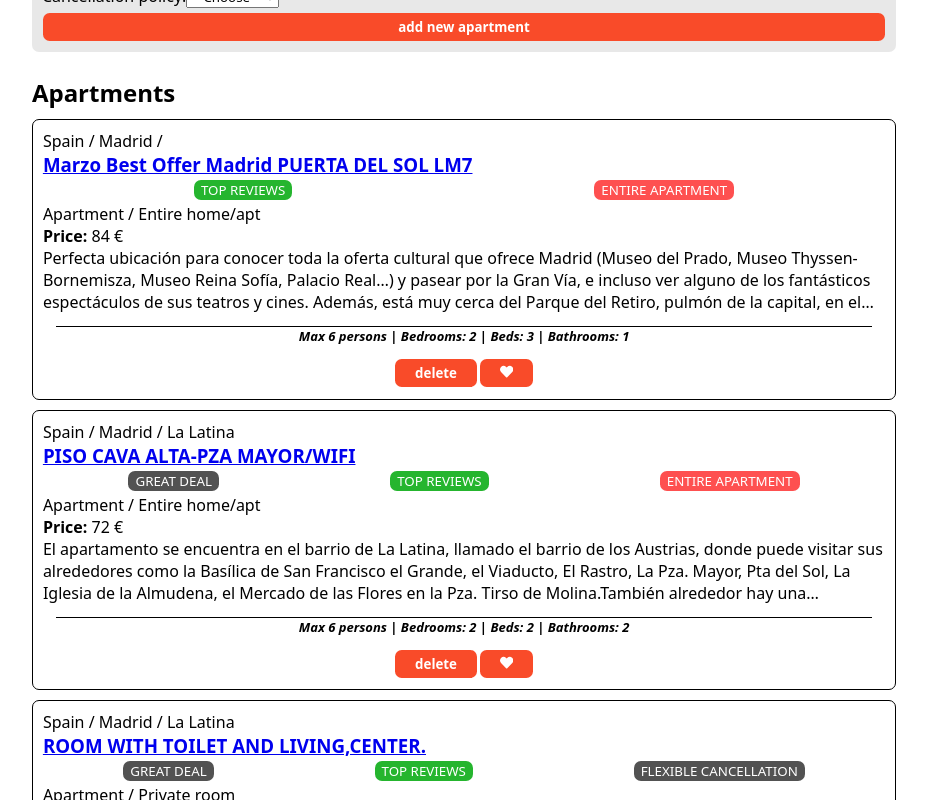
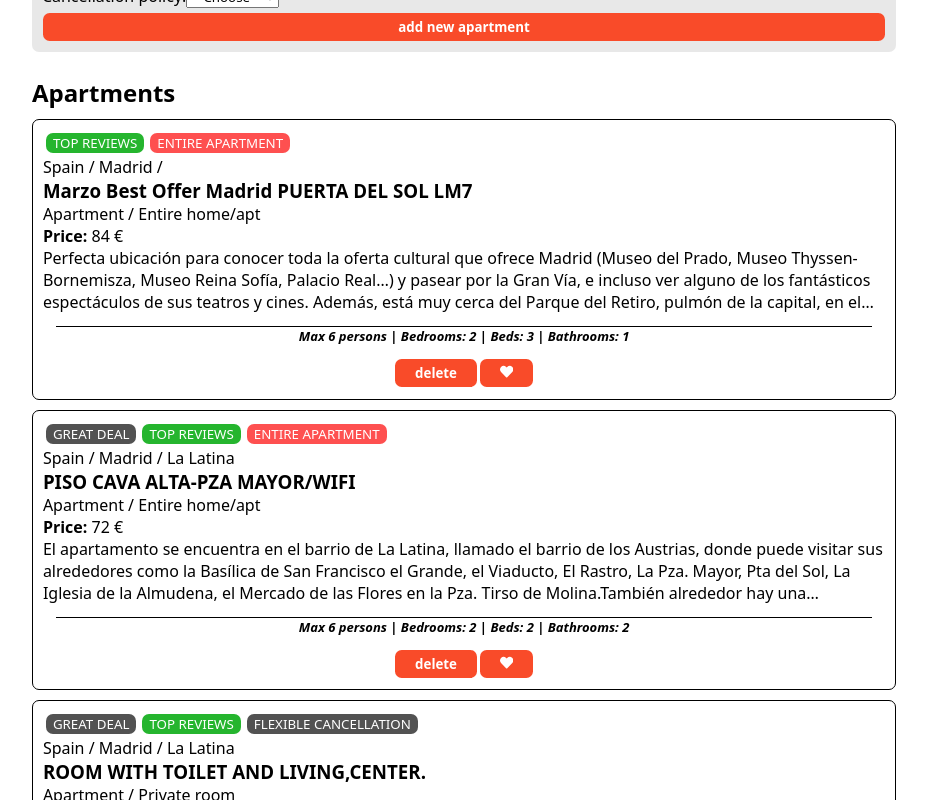
Before and after one commit to Ole-Guacamole/mini-project-apartments-rental-app, a React (Vite) app: page / in a window 1280 px wide. Shown: the part 1040-1840 px from the top of the page, without its empty margins (291-1218 px from the left). Built offline with nearby package versions, Linux system fonts and the light colour scheme.

Commit message:
add some styling

```diff
--- a/src/App.css
+++ b/src/App.css
@@ -100,6 +100,7 @@
   border-radius: 7px;
   border: 1px solid black;
   margin: 10px 0;
+  color: black;
 }
 .apartment-card-right {
   p {
@@ -107,6 +108,7 @@
     display: -webkit-box;
     -webkit-line-clamp: 3;
     -webkit-box-orient: vertical;
+    color: black;
 
   }
 }
@@ -170,7 +172,7 @@
 .labels {
   display: flex;
   flex-direction: row;
-  justify-content: space-around;
+  justify-content: flex-start;
 
 
 }
@@ -218,3 +220,22 @@ flex-direction: column;
 button {
   cursor:pointer;
 }
+
+a:link, a:visited {
+  text-decoration: none;
+  color: white;
+ }
+
+h3 {
+  color:black;
+}
+
+.apartments-details-lower-all {
+display: flex;
+flex-direction: row;
+justify-content:flex start;
+}
+
+.apartments-details-lower {
+margin-right: 2em;
+}
--- a/src/components/ApartmentCard.jsx
+++ b/src/components/ApartmentCard.jsx
@@ -12,70 +12,88 @@ function ApartmentCard(props) {
     const labels = [];
 
     if (apartment.price <= 75) {
-      labels.push(<span key="great-deal" className="label great-deal">Great Deal</span>);
+      labels.push(
+        <span key="great-deal" className="label great-deal">
+          Great Deal
+        </span>
+      );
     }
 
     if (apartment.review_scores_rating >= 70) {
-      labels.push(<span key="top-review-score" className="label top-review-score">Top Reviews</span>);
+      labels.push(
+        <span key="top-review-score" className="label top-review-score">
+          Top Reviews
+        </span>
+      );
     }
 
-    if (apartment.room_type === "Entire home/apt" ) {
-      labels.push(<span key="entire-home" className="label entire-home">Entire Apartment</span>);
+    if (apartment.room_type === "Entire home/apt") {
+      labels.push(
+        <span key="entire-home" className="label entire-home">
+          Entire Apartment
+        </span>
+      );
     }
 
-    if (apartment.cancellation_policy === "flexible" ) {
-      labels.push(<span key="flexible-cancellation" className="label flexible-cancellation">flexible cancellation</span>);
+    if (apartment.cancellation_policy === "flexible") {
+      labels.push(
+        <span
+          key="flexible-cancellation"
+          className="label flexible-cancellation"
+        >
+          flexible cancellation
+        </span>
+      );
     }
 
     return labels;
   };
 
-
-
   return (
     <div className="apartment-card">
       <div className="apartment-card-right">
+      <Link to={`/apartment/${apartment.id}`}>
+      <div className="labels">{renderLabels()}</div>
       <p className="dachzeile">
           {apartment.country} / {apartment.city} / {apartment.neighbourhood}
         </p>
-        <Link to={`/apartment/${apartment.id}`}><h3>{apartment.name}</h3> </Link>
-        <div className="labels">
-          {renderLabels()}
 
-        </div><p>
+          <h3>{apartment.name}</h3>{" "}
+
+
+        <p>
           {apartment.property_type} / {apartment.room_type}
         </p>
 
         <p>
           <strong>Price:</strong> {apartment.price} €
         </p>
-        <p>
-          {apartment.space}
+        <p>{apartment.space}</p>
+
+        <p className="numbers-bar">
+          Max {apartment.accommodates} persons | Bedrooms: {apartment.bedrooms}{" "}
+          | Beds: {apartment.beds} | Bathrooms: {apartment.bathrooms}
         </p>
-
-
-
-        <p className="numbers-bar">Max {apartment.accommodates} persons | Bedrooms: {apartment.bedrooms} | Beds: {apartment.beds} | Bathrooms: {apartment.bathrooms}</p>
-
+        </Link>
 
         <div className="card-buttons">
           <button
             onClick={() => clickToDelete(apartment.id)}
             className="card-button"
-
           >
             DELETE
           </button>
 
           <button
-            onClick={() => (handleFavourite(apartment.id), setFavourited(!favourited))}
+            onClick={() => (
+              handleFavourite(apartment.id), setFavourited(!favourited)
+            )}
             type="button"
             className="card-button"
           >
             {favourited ? <FaHeartBroken /> : <FaHeart />}
           </button>
         </div>
-
       </div>
     </div>
   );
--- a/src/pages/ApartmentDetailsEditPage.jsx
+++ b/src/pages/ApartmentDetailsEditPage.jsx
@@ -204,15 +204,16 @@ export default function ApartmentDetailsEditPage({
           <option value="strict">Strict</option>
           {/* Add more options as needed */}
         </select>
-
-
-
-
-      <button type="submit">submit</button>
+        <br></br>
+        <div className="buttons">
+          <button type="Submit">Submit</button>
 
           <button>
-        <Link to={`/apartment/${apartmentId}`}>Back</Link>
+            <Link to={`/apartment/${apartmentId}`}>cancel</Link>
           </button>
+        </div>
+        <br></br>
+        <br></br>
       </div>
     </form>
   );
--- a/src/pages/ApartmentDetailsPage.jsx
+++ b/src/pages/ApartmentDetailsPage.jsx
@@ -163,6 +163,9 @@ function ApartmentDetailsPage({ apartments, setApartments }) {
               editableProfile.house_rules
             )}
           </p>
+
+          <div className="apartments-details-lower-all">
+            <div className="apartments-details-lower">
               <p>
                 <strong>Host name:</strong>{" "}
                 {isEditing ? (
@@ -264,6 +267,9 @@ function ApartmentDetailsPage({ apartments, setApartments }) {
                   editableProfile.bathrooms
                 )}
               </p>
+            </div>
+            <div className="apartments-details-lower">
+
               <p>
                 <strong>Bedrooms:</strong>{" "}
                 {isEditing ? (
@@ -347,6 +353,8 @@ function ApartmentDetailsPage({ apartments, setApartments }) {
                   editableProfile.cancellation_policy
                 )}
               </p>
+            </div>
+          </div>
 
           {isEditing ? (
             <button onClick={handleSave}>Save</button>
@@ -355,7 +363,12 @@ function ApartmentDetailsPage({ apartments, setApartments }) {
               <Link to={`/apartment/${apartmentId}/edit`}> Edit </Link>
             </button>
           )}
-          <Link to="/">Back</Link>
+          <Link to="/">
+            <button>Back to the List</button>
+          </Link>
+          <br></br>
+          <br></br>
+          <br></br>
         </div>
       )}
     </div>
```
Also changed, not shown: src/components/ApartmentsList.jsx (+10 -7 lines), src/components/OldDetailsPage.jsx (deleted, +0 -64 lines). Lines whose indentation alone changed are shown as unchanged.
